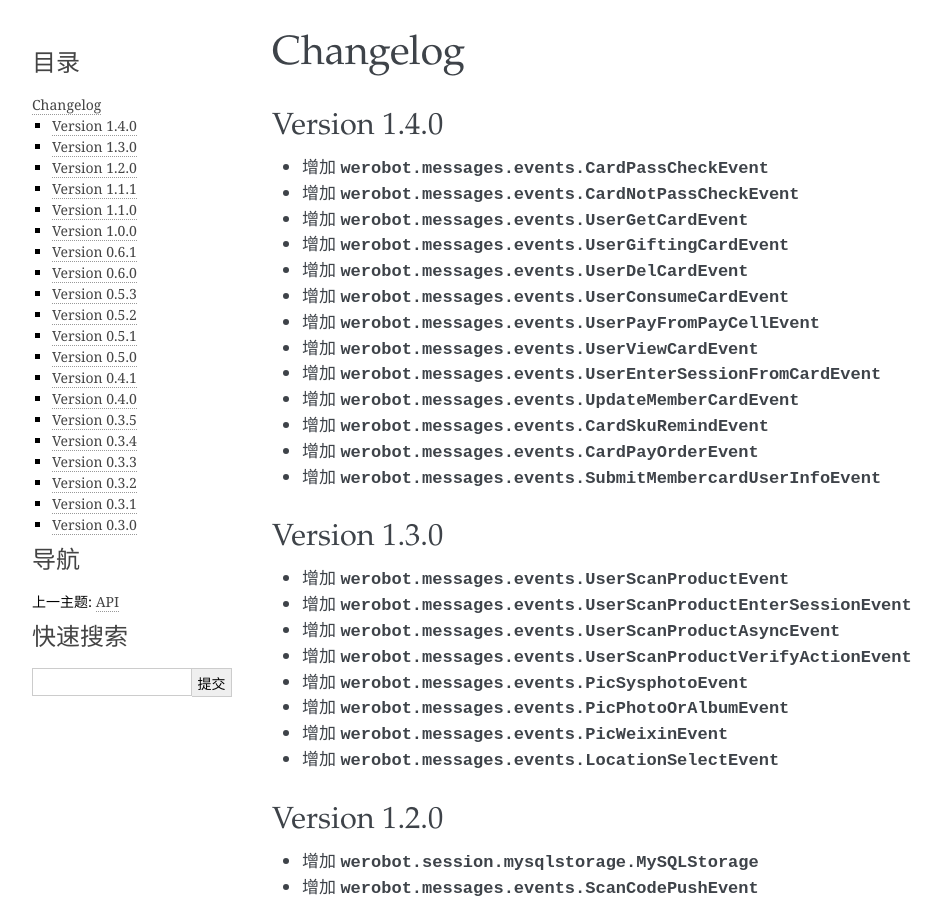
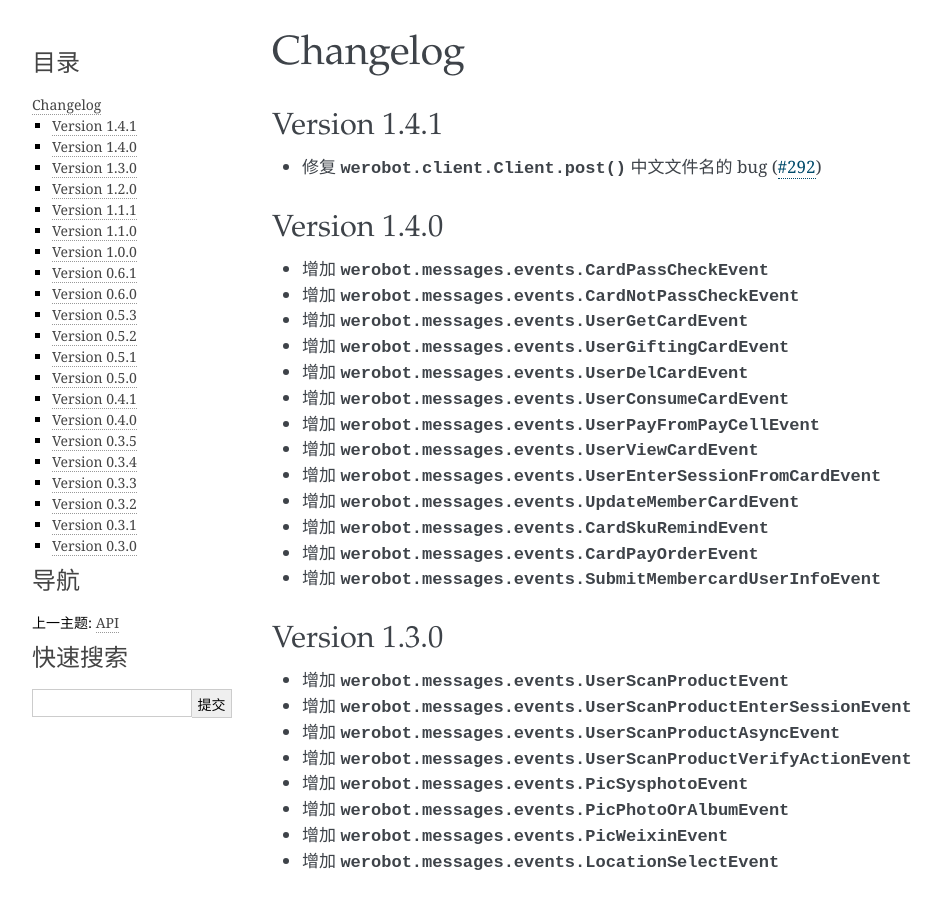
Before and after one commit to offu/WeRoBot, a Sphinx documentation site: the page built from docs/changelog.rst, in a window 1280 px wide and 900 px high. Shown: the whole window, without its empty margins (148-1090 px from the left). Built offline with Sphinx 7.4.7, drawn with Linux system fonts in a browser that asks for light colours.

Commit message:
docs(changelog): update changelog

```diff
--- a/docs/changelog.rst
+++ b/docs/changelog.rst
@@ -1,5 +1,8 @@
 Changelog
 =============
+Version 1.4.1
+----------------
++ 修复 :func:`werobot.client.Client.post` 中文文件名的 bug (`#292 <https://github.com/offu/WeRoBot/issues/292>`_)
 
 Version 1.4.0
 ----------------
```
